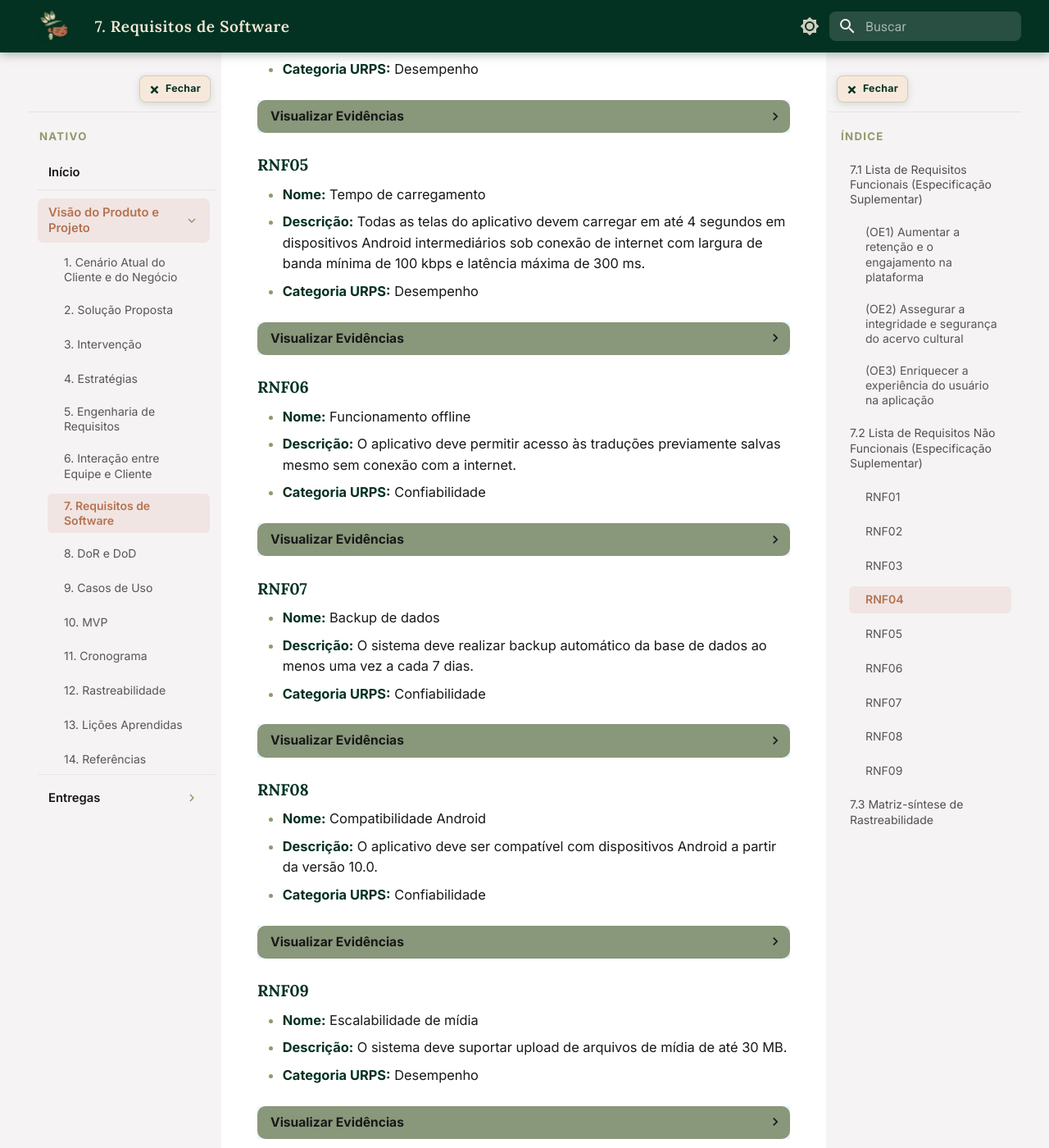
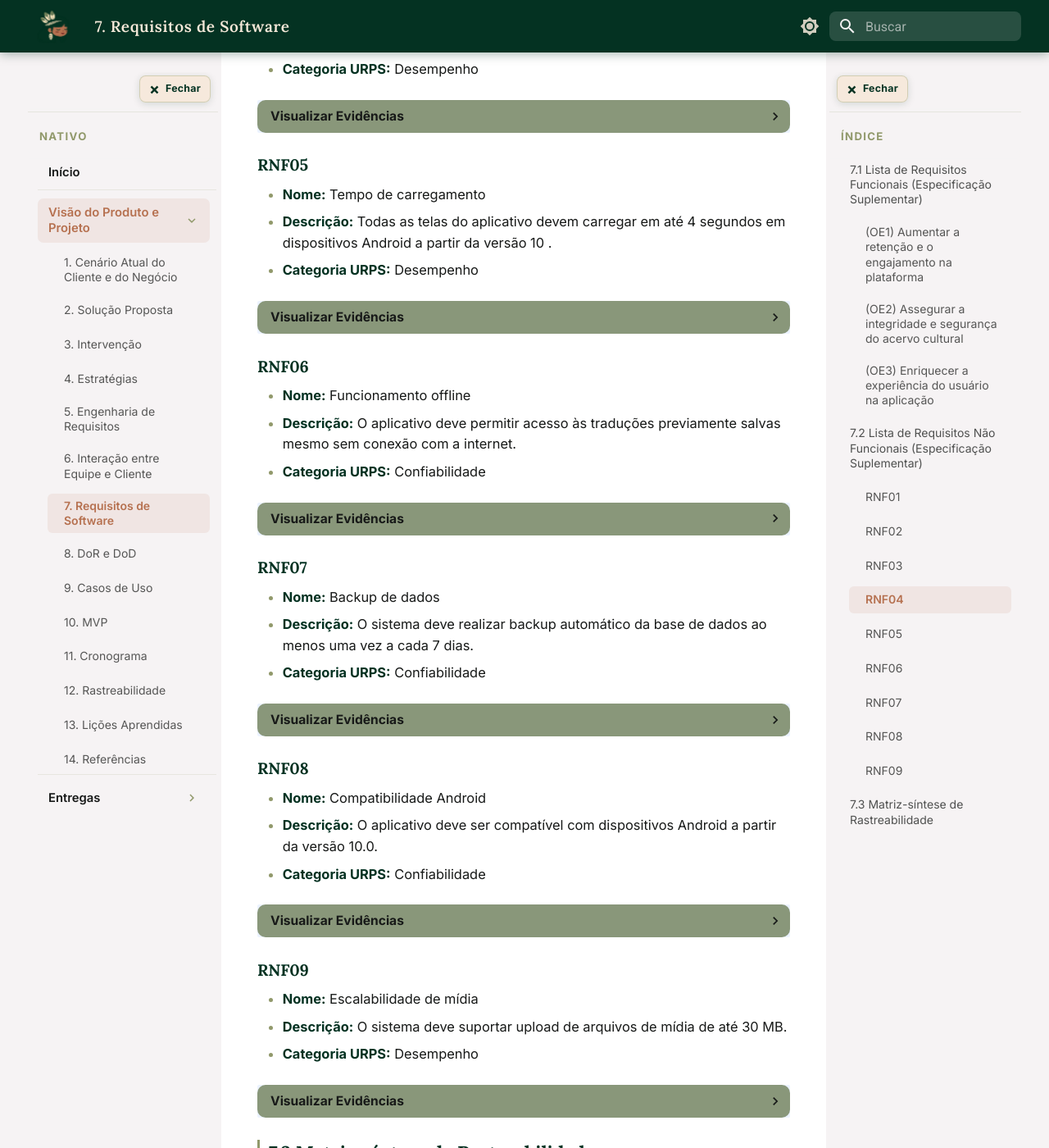
Before and after one commit to mdsreq-fga-unb/REQ-2026.1-T02-Nativo, an MkDocs documentation site: the page built from docs/visao/requisitos.md, in a window 1280 px wide and 1400 px high, scrolled down 7539 px. Shown: the whole window at 82% size. Built offline with MkDocs 1.6.1 and Material for MkDocs 9.7.7, drawn with Linux system fonts in a browser that asks for light colours.

Commit message:
adiciona evidencias para os rnfs

```diff
--- a/docs/stylesheets/extra.css
+++ b/docs/stylesheets/extra.css
@@ -1652,4 +1652,10 @@
 /* Ajusta o texto para ele não ficar espremido no canto esquerdo onde o ícone estava */
 .md-typeset details.caixa-evidencia summary {
   padding-left: 16px !important;
-}
+  font-family: inherit !important;
+  font-size: inherit !important;
+}
+.md-typeset blockquote {
+    font-family: var(--nativo-font-body) !important;
+    font-style: italic;
+}
--- a/docs/visao/requisitos.md
+++ b/docs/visao/requisitos.md
@@ -134,6 +134,37 @@
 <details class="caixa-evidencia" style="background-color: var(--nativo-sage);" markdown="1">
   <summary class="rnf-summary"><b>Visualizar Evidências</b></summary>
 
+
+
+  <div style="display: flex; justify-content: center; gap: 15px; text-align: center; margin-top: 15px;" markdown="1">
+
+  <div markdown="1">
+
+  ![Tela Inicial](../img/rnf21.jpeg){ width="180" }
+  <br><b>Tela Inicial</b>
+
+  </div>
+
+  <div markdown="1">
+
+  ![Interação 1](../img/rnf22.jpeg){ width="180" }
+  <br><b>Interação 1: Inserção</b>
+
+  </div>
+
+  <div markdown="1">
+
+  ![Interação 2](../img/rnf23.jpeg){ width="180" }
+  <br><b>Interação 2: Botão</b>
+
+  </div>
+
+  </div>
+
+  <br>
+
+  > **Resultado do Teste:** As capturas de tela demonstram o fluxo principal de uso a partir da tela inicial do aplicativo, que por padrão já carrega a aba de traduções. Para obter o resultado, o fluxo exige exatamente duas interações: (1) Um toque no campo de entrada de texto "Discurso" para acionar o teclado e inserir a palavra; (2) Um toque no botão "Traduzir". A terceira imagem comprova que a tradução e a mídia correspondente são exibidas logo após esse segundo clique, atendendo perfeitamente à métrica de usabilidade exigida.
+
 </details>
 
 
@@ -158,14 +189,17 @@
 
 ### **RNF05**
   * **Nome:** Tempo de carregamento
-  * **Descrição:** Todas as telas do aplicativo devem carregar em até 4 segundos em dispositivos Android intermediários sob conexão de internet com largura de banda mínima de 100 kbps e latência máxima de 300 ms.
+  * **Descrição:** Todas as telas do aplicativo devem carregar em até 4 segundos em dispositivos Android a partir da versão 10 .
   * **Categoria URPS:** Desempenho
 <details class="caixa-evidencia" style="background-color: var(--nativo-sage);" markdown="1">
   <summary class="rnf-summary"><b>Visualizar Evidências</b></summary>
 
-  ![Evidência de tempo de resposta da API](../img/rnf1.jpeg)
+  **Tela de Tradução** ![Tela de Tradução](../img/rn51.jpeg)
 
-  > **Resultado do Teste:** A imagem acima demonstra um teste de integração realizado na rota de busca de traduções (`/api/discurso/buscar`). Como é possível observar nos dados da resposta da requisição, o servidor processou e retornou a tradução em apenas **596 ms** (milissegundos), o que atende com folga ao requisito estipulado de tempo máximo de 2 segundos.
+  **Tela de Atividades** ![Tela de Atividades](../img/rnf52.jpeg)
+
+  **Tela de Perfil** ![Tela de Perfil](../img/rnf53.jpeg)
+  > **Resultado do Teste:** As imagens acima apresentam o profiling de desempenho e renderização das telas principais do aplicativo (Tradução, Atividade e Perfil, respectivamente). Conforme destacado na aba "Commit information" (métrica *Committed at* no painel direito), os tempos totais de carregamento e montagem das telas foram de **2.7s**, **3.3s** e **1.8s**. Todos os resultados demonstram o cumprimento do requisito, mantendo o carregamento inferior ao teto exigido de 4 segundos.
 
 </details>
 
@@ -219,10 +253,9 @@
 <details class="caixa-evidencia" style="background-color: var(--nativo-sage);" markdown="1">
   <summary class="rnf-summary"><b>Visualizar Evidências</b></summary>
 
-  ![Evidência de tempo de resposta da API](../img/rnf1.jpeg)
+  ![Evidência de tempo de resposta da API](../img/rnf9.png)
 
-  > **Resultado do Teste:** A imagem acima demonstra um teste de integração realizado na rota de busca de traduções (`/api/discurso/buscar`). Como é possível observar nos dados da resposta da requisição, o servidor processou e retornou a tradução em apenas **596 ms** (milissegundos), o que atende com folga ao requisito estipulado de tempo máximo de 2 segundos.
-
+  > **Resultado do Teste:** A imagem acima exibe o painel de regras de segurança do Firebase Storage configurado para o ambiente do aplicativo. A condição inserida na linha 6 do código (`allow read, write: if request.resource.size < 30 * 1024 * 1024;`) parametriza o servidor para aceitar operações de gravação (upload) estritamente se o tamanho do arquivo for inferior a 30 MB (calculado em bytes).
 </details>
 
 
```
Also changed, not shown: docs/img/rn51.jpeg (added), docs/img/rnf21.jpeg (added), docs/img/rnf22.jpeg (added), docs/img/rnf23.jpeg (added), docs/img/rnf52.jpeg (added), docs/img/rnf53.jpeg (added), docs/img/rnf9.png (added).
